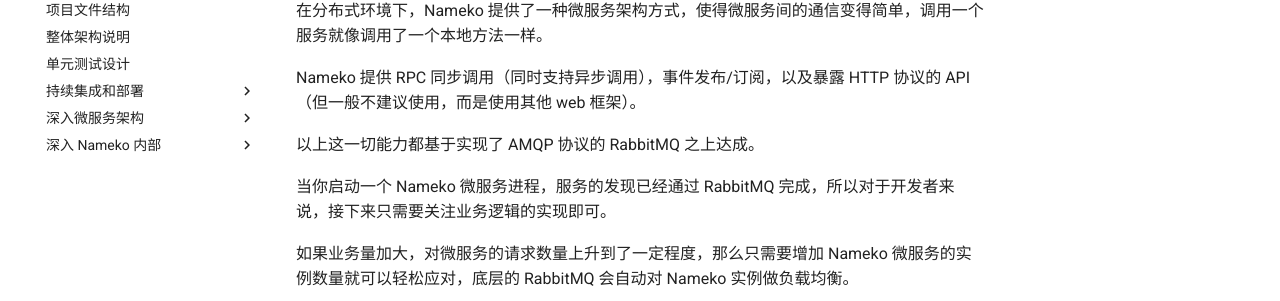
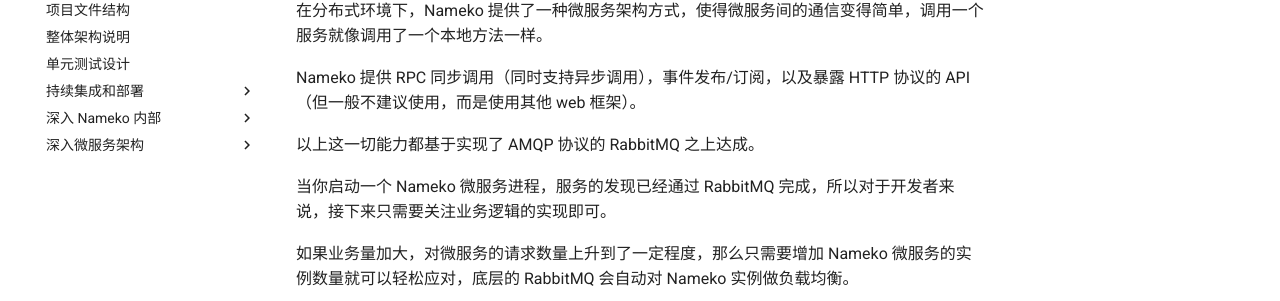
Before and after one commit to Bryanthelol/nameko-plus-doc, an MkDocs documentation site: the page built from docs/index.md, in a window 1280 px wide. Shown: the part 182-483 px from the top of the page. Built offline with MkDocs 1.6.1 and Material for MkDocs 9.7.7, drawn with Linux system fonts in a browser that asks for light colours; some of the changed lines change nothing that is shown.

Commit message:
update doc

```diff
--- a/mkdocs.yml
+++ b/mkdocs.yml
@@ -13,12 +13,12 @@
   - sit 环境方案.md
   - staging 环境方案.md
   - prod 环境方案.md
-- 深入微服务架构:
-  - 高可用设计.md
-  - 事务.md
 - 深入 Nameko 内部:
   - 编写 Nameko 扩展.md
   - Nameko 源码解读.md
+- 深入微服务架构:
+  - 基于 Nameko 的高可用设计.md
+  - 基于 Nameko 的分布式事务.md
 repo_url: https://gitea.bearcatlog.com/BryantStudio
 repo_name: BryantStudio
 copyright: Copyright &copy; 2023 Bryant He
```
